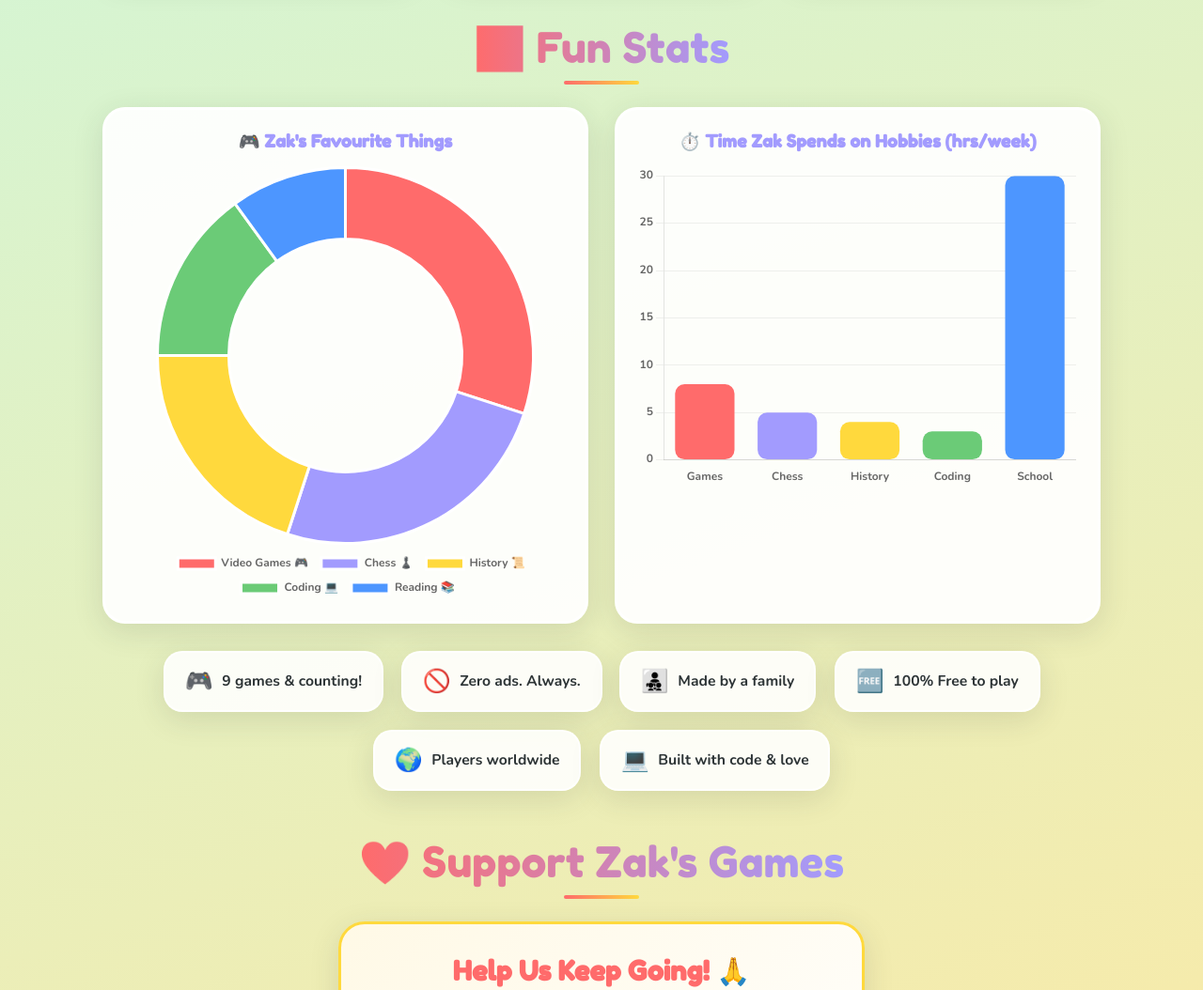
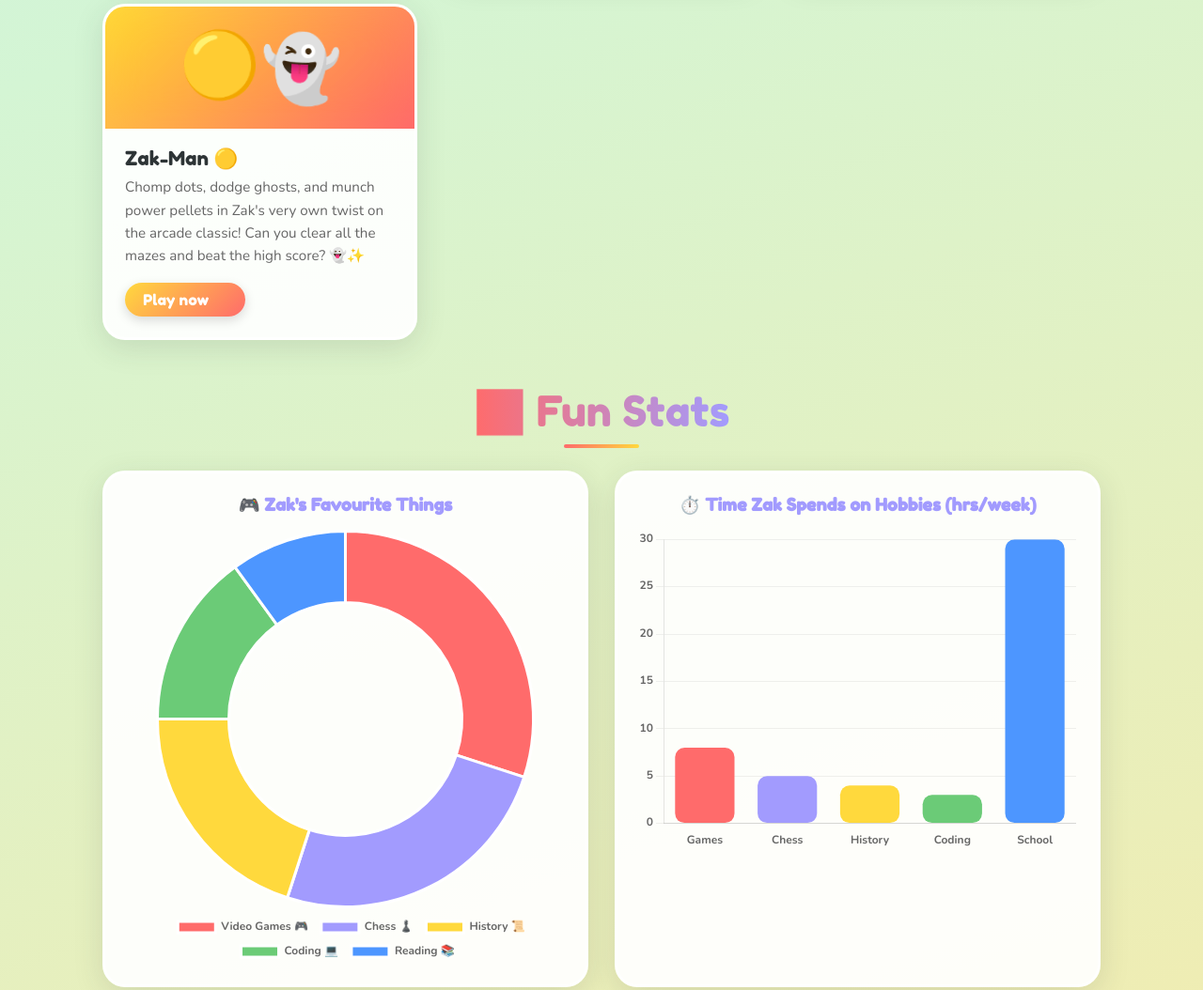
Before and after one commit to ZakCraft/zaksgames, a plain HTML site: page index.html in a window 1280 px wide. Shown: the part 2179-3233 px from the top of the page at 94% size. Drawn offline with nearby package versions, Linux system fonts and the light colour scheme.

Commit message:
Update index.html

```diff
--- a/index.html
+++ b/index.html
@@ -586,6 +586,20 @@
       </div>
     </a>
 
+    <!-- Zak-Man -->
+    <a class="game-card" href="https://zakman.zaksgames.com" target="_blank" rel="noopener">
+      <div class="card-banner" style="background: linear-gradient(135deg,#FFD93D,#FF6B6B);">
+        <span class="card-banner-emoji">🟡👻</span>
+      </div>
+      <div class="card-body">
+        <div class="card-title">Zak-Man 🟡</div>
+        <div class="card-desc">Chomp dots, dodge ghosts, and munch power pellets in Zak's very own twist on the arcade classic! Can you clear all the mazes and beat the high score? 👻✨</div>
+        <span class="card-cta" style="background: linear-gradient(135deg,#FFD93D,#FF6B6B);">
+          Play now <span class="card-arrow">→</span>
+        </span>
+      </div>
+    </a>
+
   </div>
 
   <!-- ── FUN STATS ── -->
@@ -604,7 +618,7 @@
 
   <!-- Fun fact pills -->
   <div class="facts-row" style="margin-top:1.8rem;">
-    <div class="fact-pill" style="animation-delay:.1s"><span class="fi">🎮</span> 9 games &amp; counting!</div>
+    <div class="fact-pill" style="animation-delay:.1s"><span class="fi">🎮</span> 10 games &amp; counting!</div>
     <div class="fact-pill" style="animation-delay:.2s"><span class="fi">🚫</span> Zero ads. Always.</div>
     <div class="fact-pill" style="animation-delay:.3s"><span class="fi">👨‍👧‍👦</span> Made by a family</div>
     <div class="fact-pill" style="animation-delay:.4s"><span class="fi">🆓</span> 100% Free to play</div>
```
